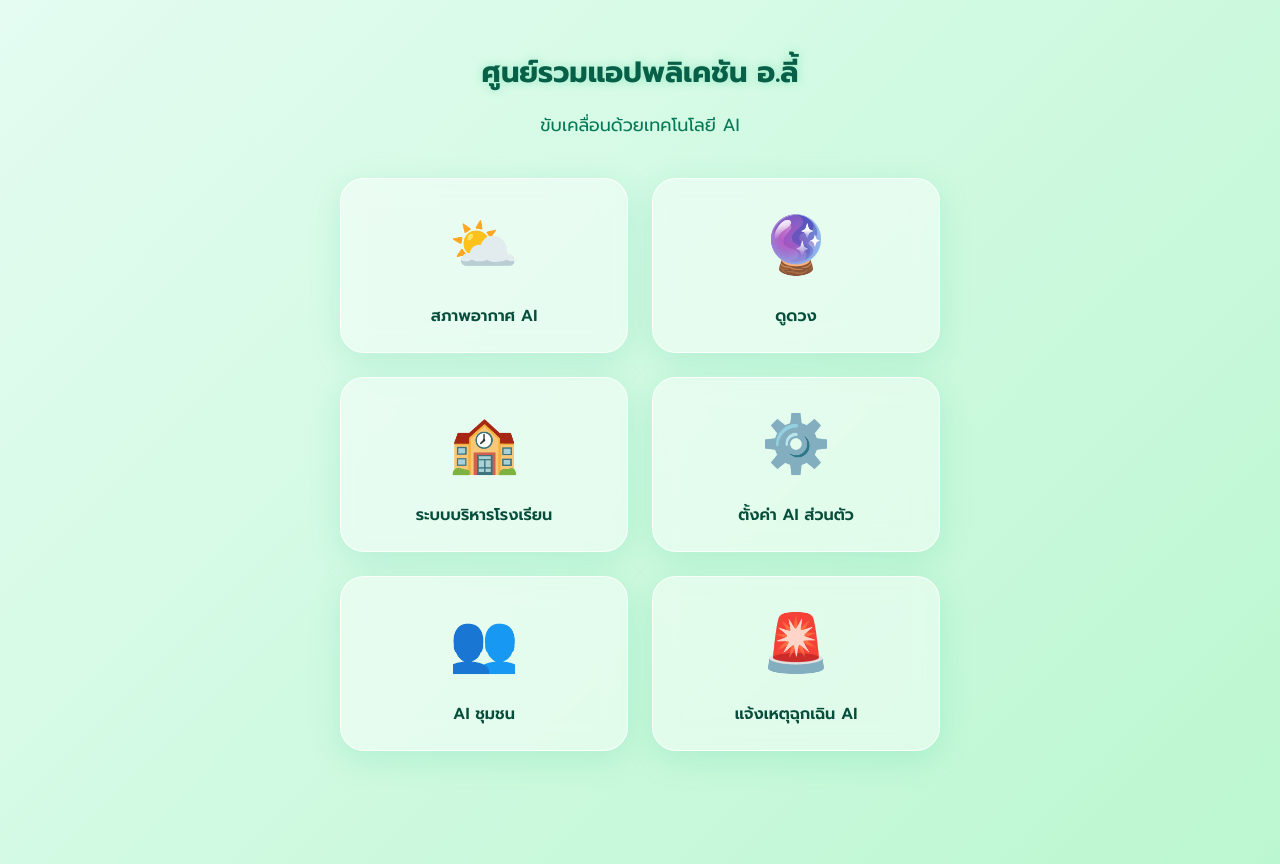
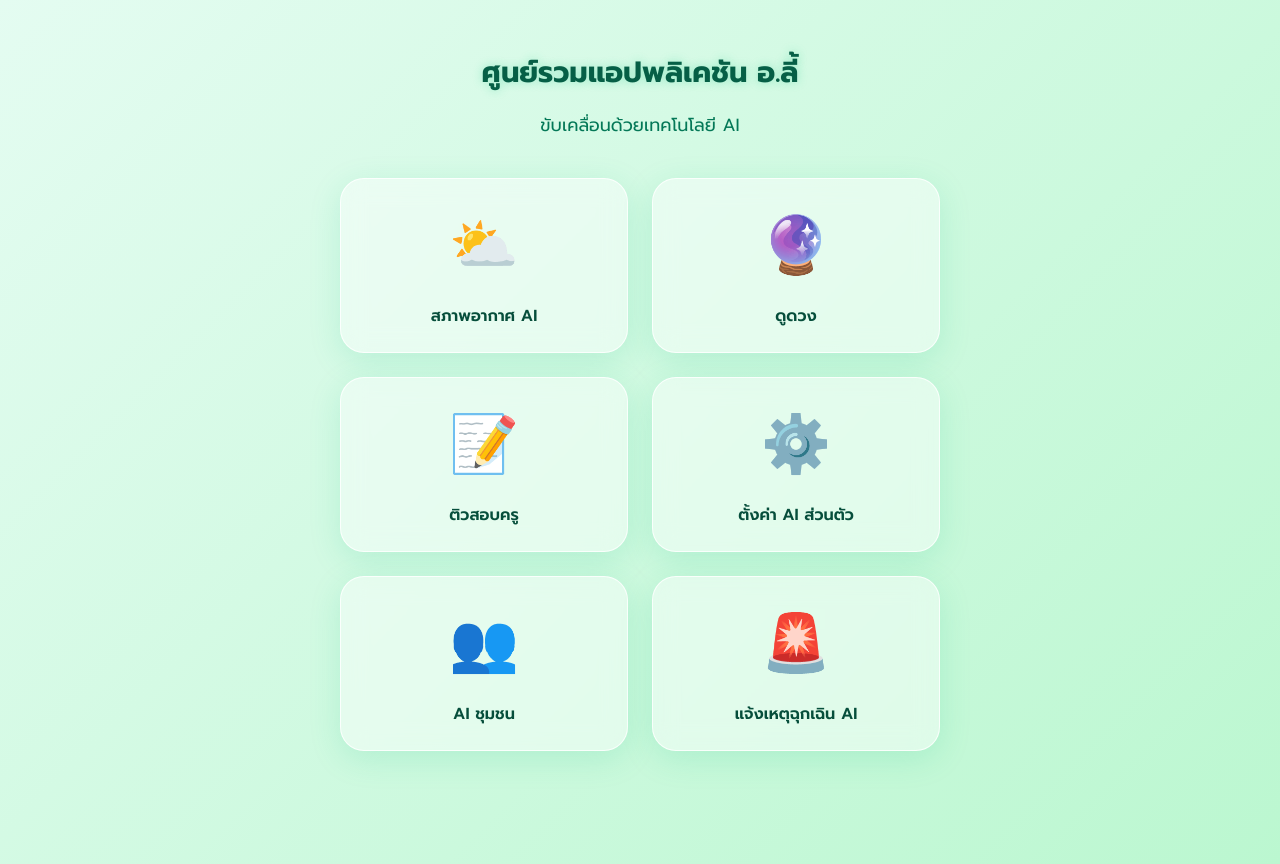
Before and after one commit to viewfc/view-studio-site, a React (Vite) app: page / in a window 1280 px wide. Built offline with nearby package versions, Linux system fonts and the light colour scheme.

Commit message:
Update App.jsx

```diff
--- a/App.jsx
+++ b/App.jsx
@@ -6,7 +6,7 @@ function App() {
   const appList = [
     { id: 1, name: 'สภาพอากาศ AI', icon: '⛅️', link: 'https://gemini.google.com/share/254df72f0da1' },
     { id: 2, name: 'ดูดวง', icon: '🔮', link: 'https://gemini.google.com/share/c1b52e9c1241' },
-    { id: 3, name: 'ระบบบริหารโรงเรียน', icon: '🏫', link: '#' },
+    { id: 3, name: 'ติวสอบครู', icon: '📝', link: 'https://gemini.google.com/share/4f6389a8e027' },
     { id: 4, name: 'ตั้งค่า AI ส่วนตัว', icon: '⚙️', link: '#' },
     { id: 5, name: 'AI ชุมชน', icon: '👥', link: '#' },
     { id: 6, name: 'แจ้งเหตุฉุกเฉิน AI', icon: '🚨', link: '#' }
```
